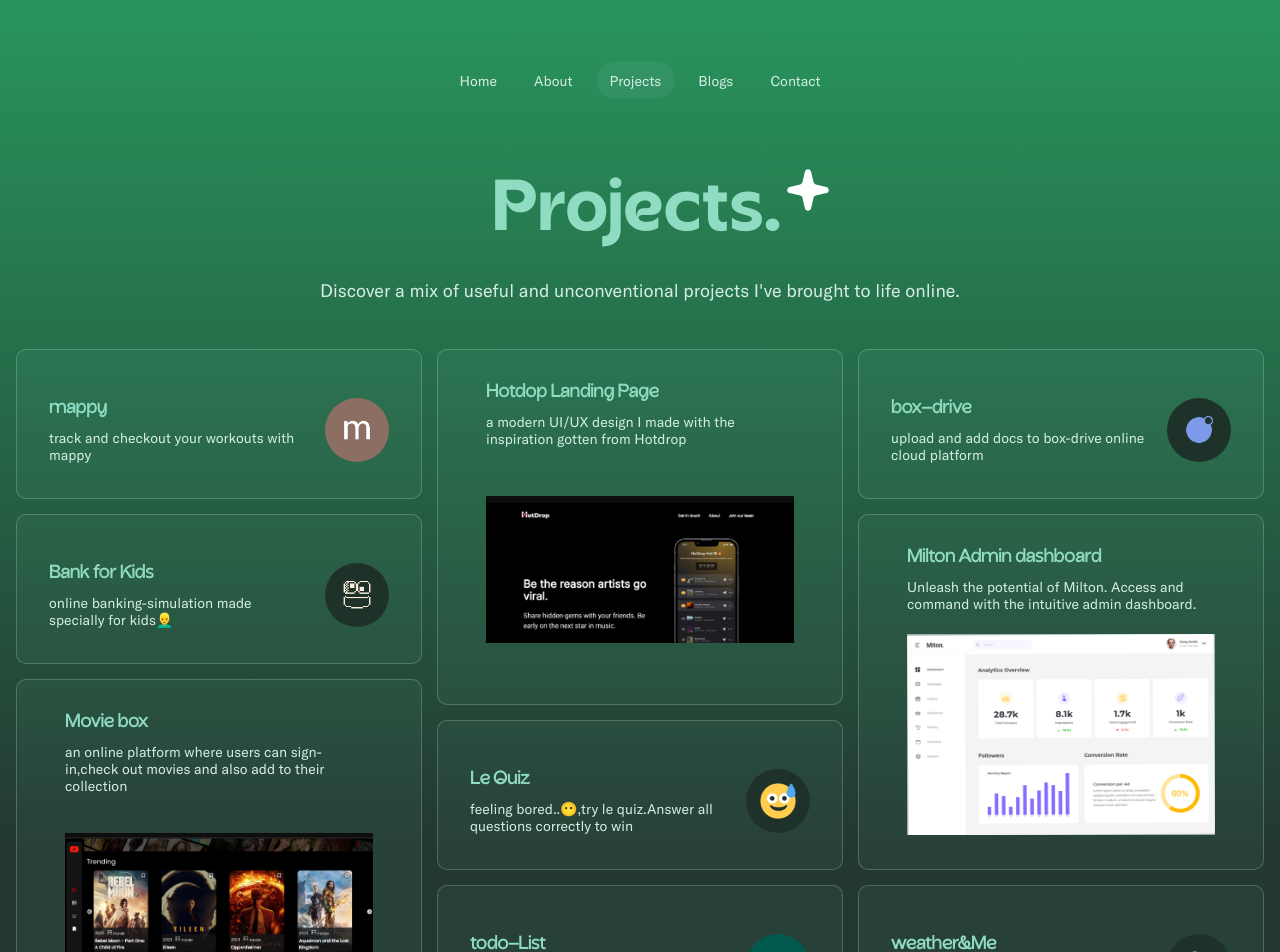
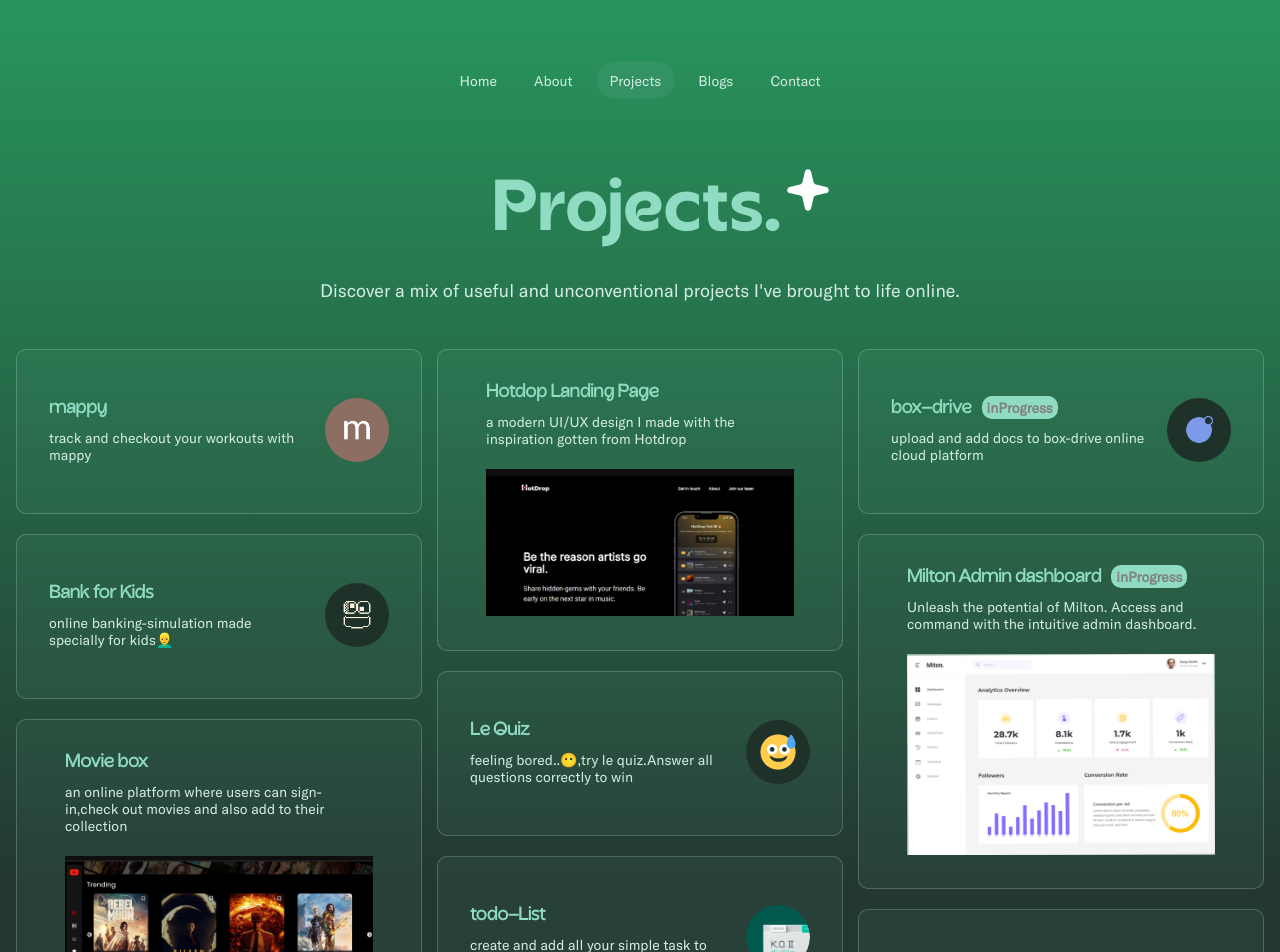
Before and after one commit to Mikey1233/myPortfolio, a React (Vite) app: page /projects in a window 1280 px wide. Shown: the top 952 px of the page. Built offline with nearby package versions, Linux system fonts and the light colour scheme.

Commit message:
added some css features

```diff
--- a/src/pages/project/Project.jsx
+++ b/src/pages/project/Project.jsx
@@ -42,11 +42,13 @@ function Project() {
               text={"track and checkout your workouts with mappy"}
               title={"mappy"}
               pic={map}
+              site={'https://mapty-app-nu.vercel.app/'}
             />
             <Minorgrid
               text={"online banking-simulation made specially for kids👱‍♂️"}
               title={"Bank for Kids"}
               pic={bank}
+              site={'https://u-ibanking.vercel.app/'}
             />
             <Maingrid
               text={
@@ -54,6 +56,7 @@ function Project() {
               }
               title={"Movie box"}
               pic={movie}
+              site={'https://movie-box-mikey1233.vercel.app/'}
             />
           </div>
           <div className="project-grids2">
@@ -63,6 +66,7 @@ function Project() {
               text={
                 "a modern UI/UX design I made with the inspiration gotten from Hotdrop"
               }
+              site={'https://hotdrop-lp.vercel.app/'}
             />
             <Minorgrid
               title={"Le Quiz"}
@@ -71,12 +75,14 @@ function Project() {
               }
               pic={quiz}
             />
-            <Minorgrid title={'todo-List'} text={" create and add all your simple task to todo_list app..."} pic={todo}/>
+            <Minorgrid title={'todo-List'} text={" create and add all your simple task to todo_list app..."}
+            site={'https://my-todo-app-black.vercel.app/'}
+            pic={todo}/>
           </div>
           <div className="project-grids3">
-            <Minorgrid title={'box-drive'} pic={box} text={'upload and add docs to box-drive online cloud platform'}/>
-            <Maingrid title={'Milton Admin dashboard'} pic={miltron} text={'Unleash the potential of Milton. Access and command with the intuitive admin dashboard.'}/>
-            <Minorgrid title={'weather&Me'} pic={weather} text={'check out the weathers of different cities in weather & me'}/>
+            <Minorgrid check={true} title={'box-drive'} pic={box} text={'upload and add docs to box-drive online cloud platform'}/>
+            <Maingrid check={true} title={'Milton Admin dashboard'} pic={miltron} text={'Unleash the potential of Milton. Access and command with the intuitive admin dashboard.'}/>
+            <Minorgrid check={true} title={'weather&Me'} pic={weather} text={'check out the weathers of different cities in weather & me'}/>
 
           </div>
         </div>
@@ -86,4 +92,4 @@ function Project() {
   );
 }
 
-export default Project;
+export default Project
--- a/src/pages/project/mainGrid/Maingrid.jsx
+++ b/src/pages/project/mainGrid/Maingrid.jsx
@@ -1,16 +1,19 @@
 import React from 'react'
 import './maingrid.css'
-function Maingrid({title,text,pic}) {
+function Maingrid({title,text,pic,site,check}) {
   return (
-    <div className='main-box'>
+    <a style={{padding:0,margin:0,fontSize:'unset'}} href={site} target='blank'>
+<div className='main-box'>
       <div className='main-box-text'>
-             <p>{title}</p>
+             <p>{title}{check?<span className='pro' style={{color:'gray'}}>inProgress</span>:''}</p>
              <span>{text}</span>
       </div>
       <div className='main-box-img'>
         <img src={pic} alt='project-pic'/>
       </div>
     </div>
+    </a>
+
   )
 }
 
--- a/src/pages/project/mainGrid/maingrid.css
+++ b/src/pages/project/mainGrid/maingrid.css
@@ -24,8 +24,15 @@
 .main-box-text p{
     font-size: 18px;
     font-weight: 600;
+    white-space: nowrap;
     color: var(--color-text-h);
     font-family: 'acorn-lighter',sans-serif;
+}
+.pro{
+    background-color: var(--color-text-h);
+    padding: 3px 5px;
+    border-radius: 10px;
+    margin-left: 10px;
 }
 .main-box-text span{
     font-size: 14px;
@@ -38,6 +45,7 @@
     height: 100%;
     object-fit: contain;
 }
+
 @media screen and (max-width: 700px) {
     .main-box{
         padding: 2rem;
--- a/src/pages/project/minorGrid/Minorgrid.jsx
+++ b/src/pages/project/minorGrid/Minorgrid.jsx
@@ -1,16 +1,20 @@
 import React from 'react'
 import './minorgrid.css'
-function Minorgrid({title,text,pic}) {
+function Minorgrid({title,text,pic,site,check}) {
   return (
-    <div className='grid-box'>
+    <a style={{padding:0,margin:0,fontSize:'unset'}} href={`${site}`} target='blank'>
+ <div className='grid-box'>
       <div className='grid-box-text'>
-             <p>{title}</p>
+             <p>{title}{check ? <span className='pro' style={{color:'gray'}}>inProgress</span>:''}</p>
              <span>{text}</span>
+
       </div>
       <div className='grid-box-img'>
         <img src={pic} alt='project-pic'/>
       </div>
     </div>
+    </a>
+
   )
 }
 
--- a/src/pages/project/project.css
+++ b/src/pages/project/project.css
@@ -3,6 +3,7 @@
   flex-direction: column;
   justify-content: center;
 }
+
 .project {
   display: flex;
   flex-direction: column;
@@ -61,21 +62,26 @@
   grid-template-columns: repeat(3, 1fr);
   gap: 15px;
 }
-.project-grids1,
-.project-grids2,
-.project-grids3 {
-  width: 100%;
-  gap: 15px;
-  display: grid;
+
+.project-grids1 {
+  display: flex;
+  flex-direction: column;
+  gap: 20px;
+
 }
-.project-grids1 {
-  grid-template-rows: 150px 150px 1fr;
-}
+
 .project-grids2 {
-  grid-template-rows: 1fr 150px 150px;
+  display: flex;
+  flex-direction: column;
+  gap: 20px;
+
 }
 .project-grids3 {
-  grid-template-rows: 150px 1fr 150px;
+  display: flex;
+  flex-direction: column;
+  gap: 20px;
+
+
 }
 @media screen and (max-width: 700px) {
   .project {
```
Also changed, not shown: 7 other files (tests, documents, lock files or other folders).
